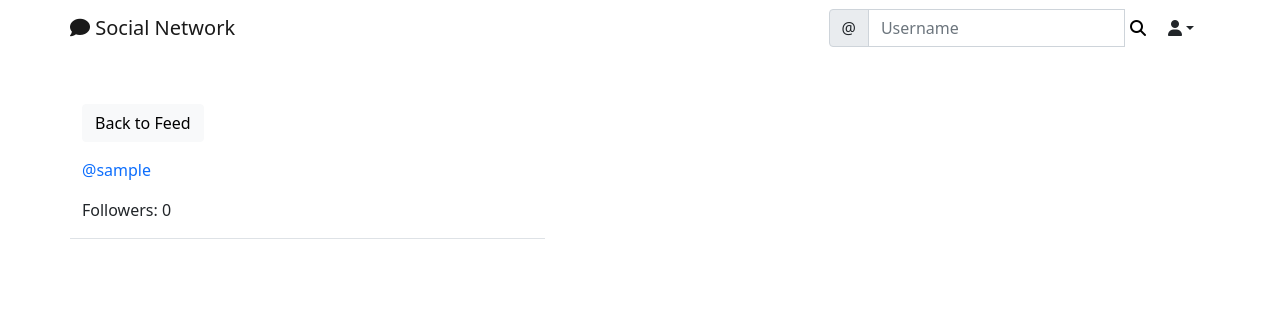
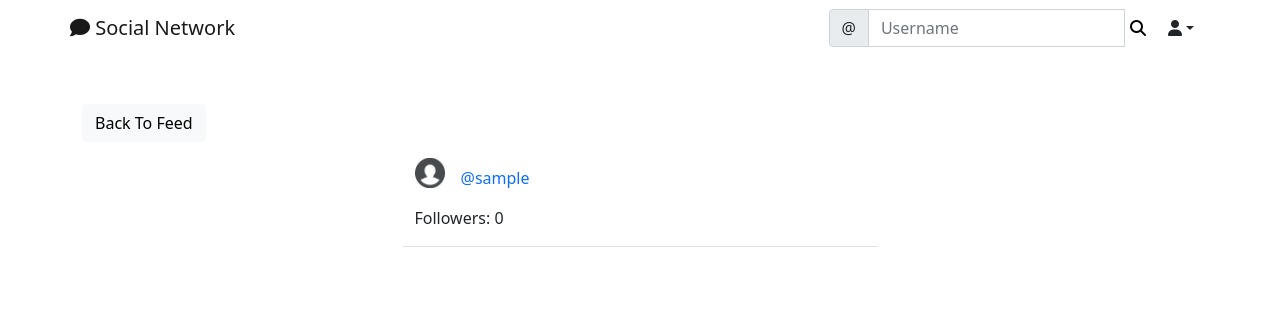
Before and after one commit to kamalchabouk/social_media, a Django app: template accounts/templates/accounts/search.html in a window 1280 px wide. Shown: the top 316 px of the page. Run offline with Django 5.2, Linux system fonts and the light colour scheme; the template is opened without the code that fills it: values that come from a table or form of the project are taken from there, others are empty; the visitor is signed in with stand-in values (Sample User, id 1); data comes from the database, SQL or seed files in the repository; some libraries are stand-ins or nearby versions.

Commit message:
some improvment

```diff
--- a/accounts/templates/accounts/search.html
+++ b/accounts/templates/accounts/search.html
@@ -3,21 +3,28 @@
 {% block content %}
 <div class="container">
     <div class="row mt-5">
-        <div class="col-md-3 col-sm-6">
-            <a href="{% url 'post-list' %}" class="btn btn-light">Back to Feed</a>
+        <div class="col-md-5 col-sm-6">
+            <a href="{% url 'post-list' %}" class="btn btn-light">Back To Feed</a>
         </div>
     </div>
+
     {% for profile in profile_list %}
-    <div class="row justify-content mt-3">
-        <div class="col-md-5 col-sm-12 border-bottom position-relative">
-            <p><a style="text-decoration:rgb(0, 0, 0);" class="text-primary" href="{% url 'accounts:profile' profile.pk %}">
-                @{{ profile.user }}</a></p>
+        <div class="row justify-content-center mt-3">
+            <div class="col-md-5 col-sm-12 border-bottom position-relative">
+                <div>
+                    <a href="{% url 'accounts:profile' profile.pk %}">
+                        <img class="round-circle post-img" height="30" width="30" src="{{ profile.picture.url }}" />
+                    </a>
+                    <p class="post-text">
+                        <a class="text-primary post-link" href="{% url 'accounts:profile' profile.pk %}">@{{ profile.user }}</a>
+                    </p>
+                </div>
                 {% if profile.location %}
-                <p>{{ profile.location }}</p>
+                    <p>{{ profile.location }}</p>
                 {% endif %}
-                <p> Followers: {{ profile.followers.all.count }}</p>
+                <p>Followers: {{ profile.followers.all.count }}</p>
+            </div>
         </div>
-    </div>
     {% endfor %}
 </div>
 {% endblock content %}
--- a/landing/templates/landing/base.html
+++ b/landing/templates/landing/base.html
@@ -1,3 +1,5 @@
+{% load static %}
+
 <!doctype html>
 <html lang="en">
   <head>
@@ -10,6 +12,8 @@
     <!-- Bootstrap CSS -->
     <link href="https://cdn.jsdelivr.net/npm/bootstrap@5.0.0-beta1/dist/css/bootstrap.min.css" rel="stylesheet" integrity="sha384-giJF6kkoqNQ00vy+HMDP7azOuL0xtbfIcaT9wjKHr8RbDVddVHyTfAAsrekwKmP1" crossorigin="anonymous">
 
+    <link href="{% static 'style.css' %}" rel="stylesheet">
+
     <title>Social Network</title>
   </head>
   <body>
--- a/landing/templates/landing/navbar.html
+++ b/landing/templates/landing/navbar.html
@@ -24,7 +24,7 @@
                 <span class="input-group-text" id="basic-addon1">@</span>
                 <input type="text" class="form-control" placeholder="Username" aria-label="Username" aria-describedby="basic-addon1"
                 name="query" value="{{ request.GET.query}}">
-                <button style="border: none; background-color: transparent; box-shadow: none;" type="submit">
+                <button class="remove-default-btn" type="submit">
                 <i class="fas fa-search"></i></button>
             </div>
           </form>
--- a/social/views.py
+++ b/social/views.py
@@ -10,7 +10,10 @@ from accounts.models import UserProfile
 
 class PostListView(LoginRequiredMixin, View):
     def get(self, request, *args, **kwargs):
-        posts = Post.objects.all().order_by('-created_on')
+        logged_in_user =request.user
+        posts = Post.objects.filter(
+            author__profile__followers__in =[logged_in_user]
+        ).order_by('-created_on')
         form = PostForm()
 
         context = {
--- a/social_media/settings.py
+++ b/social_media/settings.py
@@ -126,8 +126,10 @@ USE_TZ = True
 
 # Static files (CSS, JavaScript, Images)
 # https://docs.djangoproject.com/en/5.1/howto/static-files/
-
-STATIC_URL = 'static/'
+STATICFILES_DIRS = [BASE_DIR / 'static']
+STATIC_ROOT = BASE_DIR / 'staticfiles'
+STATIC_URL = '/static/'
+# Media files roots
 MEDIA_URL = '/media/'
 MEDIA_ROOT = BASE_DIR/ 'media'
 # Default primary key field type
--- /dev/null
+++ b/static/style.css
@@ -0,0 +1,20 @@
+.remove-default-btn{
+    background-color: transparent;
+    border: none;
+    box-shadow: none;
+}
+
+.edit-color{
+    color: #333;
+}
+
+.post-link{
+    text-decoration: none;
+}
+.post-text{
+    padding-top: 0.5rem;
+}
+.post-img{
+    float: left;
+    margin-right: 1rem;
+}
```
Also changed, not shown: accounts/templates/accounts/profile.html (+15 -8 lines), social/templates/social/post_detail.html (+36 -26 lines), social/templates/social/post_list.html (+11 -3 lines).
